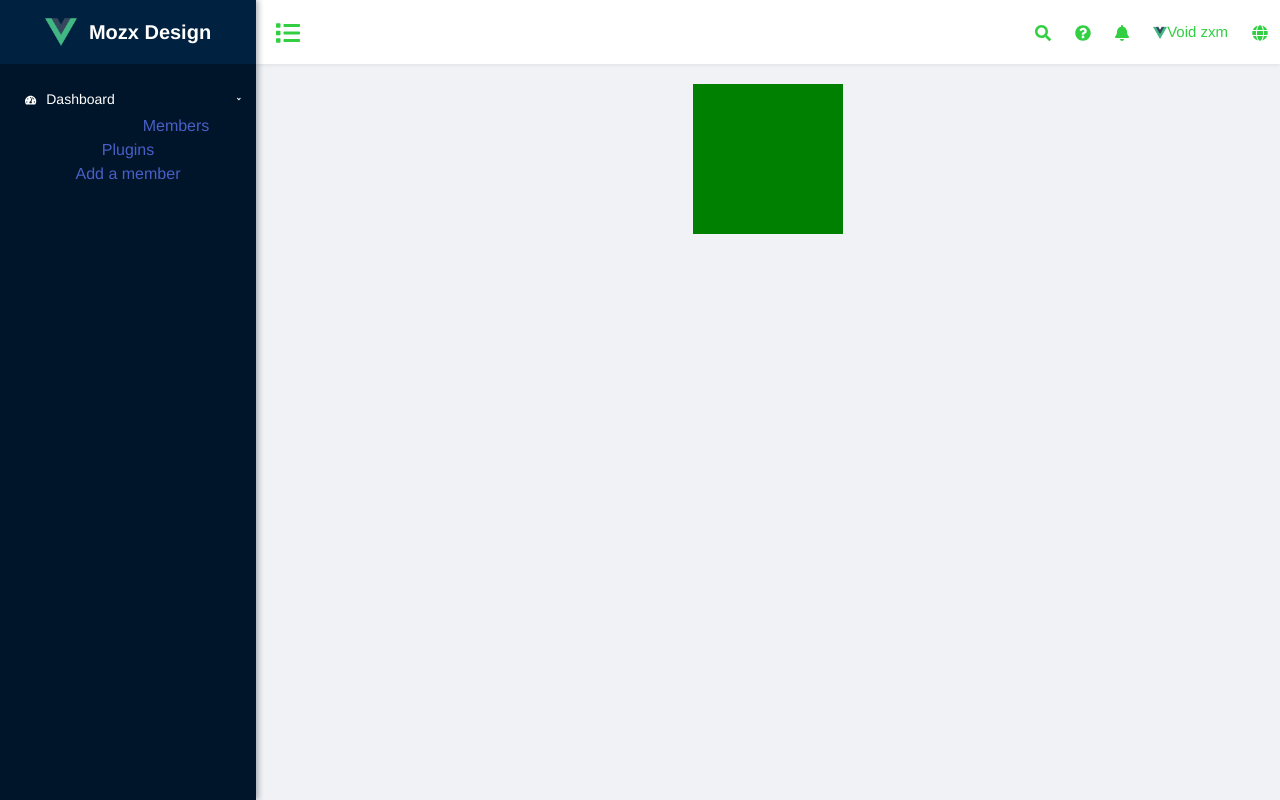
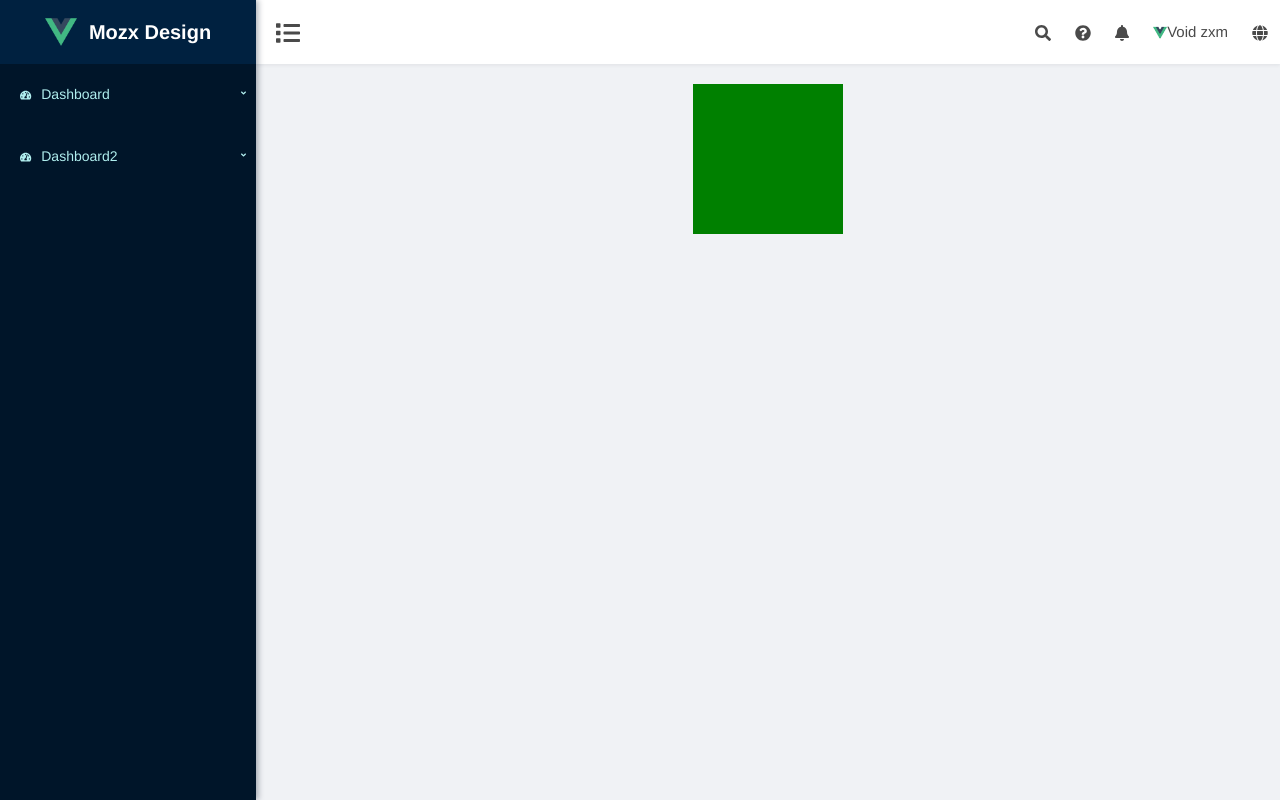
Before and after one commit to Voidzxm/uzss-fe, a Vue app: page / in a window 1280 px wide. Built offline with nearby package versions, Linux system fonts and the light colour scheme.

Commit message:
Half of 折叠逻辑.

```diff
--- a/src/App.vue
+++ b/src/App.vue
@@ -32,7 +32,7 @@ export default {
     -webkit-font-smoothing: antialiased;
     -moz-osx-font-smoothing: grayscale;
     text-align: center;
-    color: #2c3e;
+    /*color: #2c3e;*/
     background-color: rgb(240, 242, 245);
     /*去除html双击后选中有蓝色背景*/
     -moz-user-select: none; /*火狐*/
--- a/src/components/child-components/LeftSliderMenu.vue
+++ b/src/components/child-components/LeftSliderMenu.vue
@@ -1,29 +1,29 @@
 <template>
 <div>
-  <ul class="ul-parent">
-    <li>
-      <div v-if="foldorNot" class="menu-container">
+  <ul class="menu-list ul-parent" v-for="item in menudata" :key="item.id">
+    <li class="li-parent" @click="clickFirst(item)">
+      <div v-if="folderNot" class="menu-container">
         <span class="icon-span-parent">
           <span class="icon-span" style="font-size: 14px;">
-            <font-awesome-icon icon="tachometer-alt"/>
+            <font-awesome-icon :icon="item.icon"/>
           </span>
         </span>
       </div>
-      <div v-if="! foldorNot" class="menu-container">
+      <div v-if="! folderNot" class="menu-container">
         <span class="icon-span-parent" style="float:left;">
           <span class="icon-span">
             <font-awesome-icon icon="tachometer-alt"/>
           </span>
-          <span class="menu-name-span">Dashboard</span>
+          <span class="menu-name-span">{{item.name}}</span>
         </span>
         <span class="angle-span">
           <font-awesome-icon  icon="angle-down"/>
         </span>
       </div>
-      <ul>
-        <li><a>Members</a></li>
-        <li><a>Plugins</a></li>
-        <li><a>Add a member</a></li>
+      <ul class="menu-list" v-if="item.secondClass.length >= 0 && expandLi === item.name">
+        <li v-if="! folderNot" class="li-child" :class="{'is-active': activedNode === second.name }" @click="clickSecond(second)" v-for="second in item.secondClass" :key="item.id + second.name">
+          <a :class="{'is-active': activedNode === second.name }">{{second.name}}</a>
+        </li>
       </ul>
     </li>
   </ul>
@@ -35,16 +35,36 @@ import Bus from '../../assets/eventBus.js'
 
 export default {
   name: 'LeftSliderMenu',
+  props: [ 'menudata' ],
   data () {
     return {
-      foldorNot: false
+      folderNot: false,
+      isActive: '',
+      activedNode: null,
+      expandLi: ''
     }
   },
   mounted: function () {
     let that = this
     Bus.$on('msg', (e) => {
-      that.foldorNot = !that.foldorNot
+      that.folderNot = !that.folderNot
     })
+  },
+  methods: {
+    clickFirst: function (item) {
+      if (item.hideSecond === undefined) {
+        item.hideSecond = false
+      } else {
+        item.hideSecond = !item.hideSecond
+      }
+      if (!item.hideSecond) {
+        this.expandLi = item.name
+      }
+      console.log('item.hideSecond: ' + item.hideSecond)
+    },
+    clickSecond: function (second) {
+      this.activedNode = second.name
+    }
   }
 }
 </script>
@@ -55,13 +75,17 @@ export default {
     line-height: 40px;
     height: 40px;
   }
-  li {
+  .li-parent {
     background-color: transparent;
-    color: #fff;
+    color: paleturquoise;
   }
-  ul {
+  .li-parent:hover {
+    cursor: pointer;
+    color: white;
+  }
+  .ul-parent {
     width: 100%;
-    padding: 5px;
+    padding: 0;
   }
   .icon-span {
     padding: 10px;
@@ -71,11 +95,34 @@ export default {
     padding: 10px;
   }
   .angle-span {
-    font-size: 6px;
+    font-size: 8px;
     float: right;
     padding: 10px;
   }
   .menu-name-span {
     font-size: 14px;
   }
+  .menu-list {
+    border-left: 0px solid #dbdbdb;
+    line-height: 30px;
+    float: left;
+    width: 100%;
+    padding: 0;
+    margin: 0;
+  }
+  .li-child a{
+    text-align: left;
+    width: 100%;
+    padding-left: 50px;
+    font-size: 14px;
+    color: paleturquoise;
+  }
+  .li-child a:hover{
+    background-color: transparent;
+    color: white;
+  }
+  .is-active {
+    color: white;
+    background-color: #3273dc;
+  }
 </style>
--- a/src/components/layout/LeftSlider.vue
+++ b/src/components/layout/LeftSlider.vue
@@ -3,11 +3,11 @@
     <div class="dashboard-logo">
       <a href="/" >
         <img src="../../assets/logo.png" alt="logo">
-        <h1 v-if="! foldorNot">Mozx Design</h1>
+        <h1 v-if="! folderNot">Mozx Design</h1>
       </a>
     </div>
     <div>
-      <LeftSliderMenu></LeftSliderMenu>
+      <LeftSliderMenu :menudata="menudata"></LeftSliderMenu>
     </div>
   </div>
 </template>
@@ -22,8 +22,31 @@ export default {
   components: {LeftSliderMenu},
   data () {
     return {
-      foldorNot: false,
-      width: '0 0 256px'
+      folderNot: false,
+      width: '0 0 256px',
+      menudata: [{
+        'id': 1,
+        'name': 'Dashboard',
+        'icon': 'tachometer-alt',
+        'secondClass': [{
+          'name': 'Members1'
+        }, {
+          'name': 'Members2'
+        }, {
+          'name': 'Members3'
+        }]
+      }, {
+        'id': 2,
+        'name': 'Dashboard2',
+        'icon': 'tachometer-alt',
+        'secondClass': [{
+          'name': 'Members4'
+        }, {
+          'name': 'Members5'
+        }, {
+          'name': 'Members6'
+        }]
+      }]
     }
   },
   methods: {
@@ -50,9 +73,9 @@ export default {
     }
   },
   watch: {
-    foldorNot: function () {
-      console.log('foldorNot: ' + this.foldorNot)
-      if (this.foldorNot) {
+    folderNot: function () {
+      console.log('folderNot: ' + this.folderNot)
+      if (this.folderNot) {
         // this.width = '0 0 6%'
         this.tween('0 0  256px', '0 0 64px')
       } else {
@@ -64,7 +87,7 @@ export default {
   mounted: function () {
     let that = this
     Bus.$on('msg', (e) => {
-      that.foldorNot = !that.foldorNot
+      that.folderNot = !that.folderNot
     })
   }
 }
--- a/src/main.js
+++ b/src/main.js
@@ -9,7 +9,7 @@ import { library } from '@fortawesome/fontawesome-svg-core'
 import { faCoffee, faListAlt, faList, faSearch, faQuestionCircle, faBell, faGlobe, faAngleDown, faTachometerAlt } from '@fortawesome/free-solid-svg-icons'
 import { FontAwesomeIcon } from '@fortawesome/vue-fontawesome'
 
-library.add({faCoffee, faListAlt, faList, faSearch, faQuestionCircle, faBell, faGlobe, faAngleDown, faTachometerAlt })
+library.add({ faCoffee, faListAlt, faList, faSearch, faQuestionCircle, faBell, faGlobe, faAngleDown, faTachometerAlt })
 
 Vue.component('font-awesome-icon', FontAwesomeIcon)
 Vue.config.productionTip = false
```
